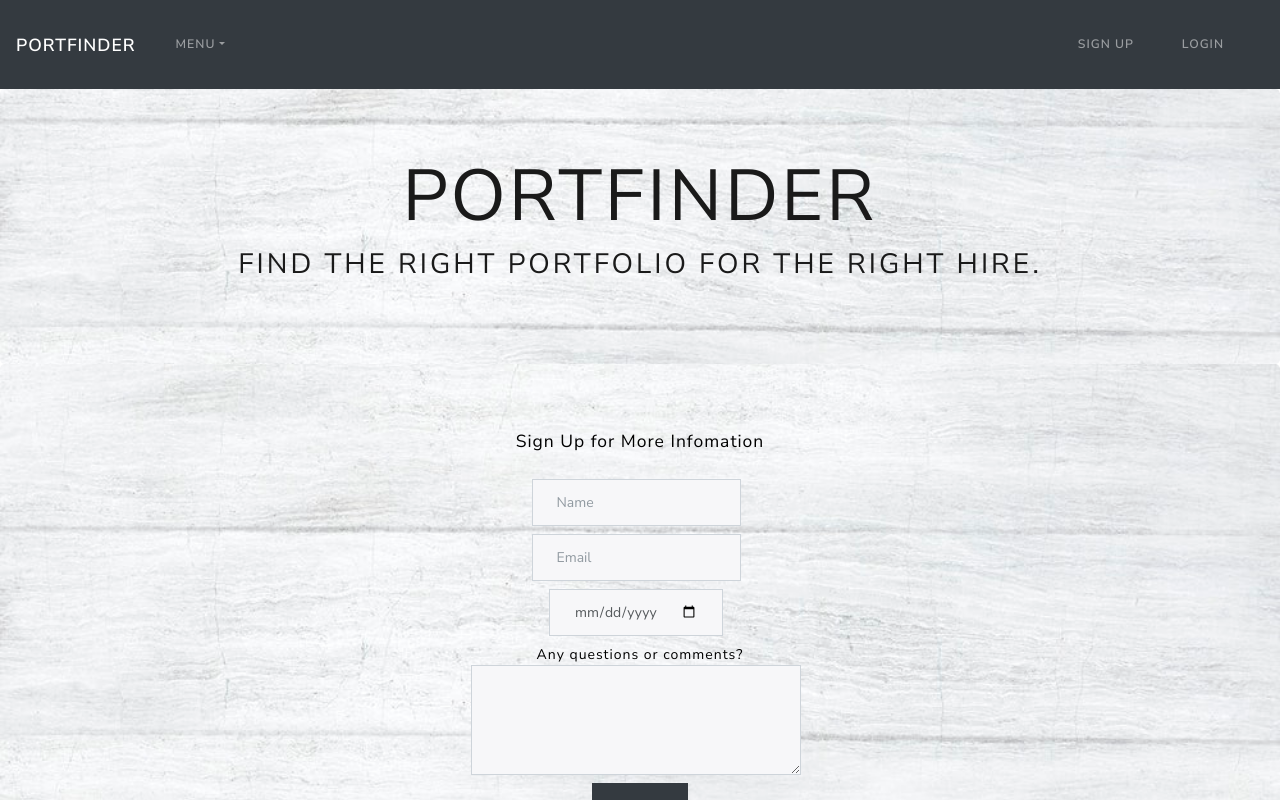
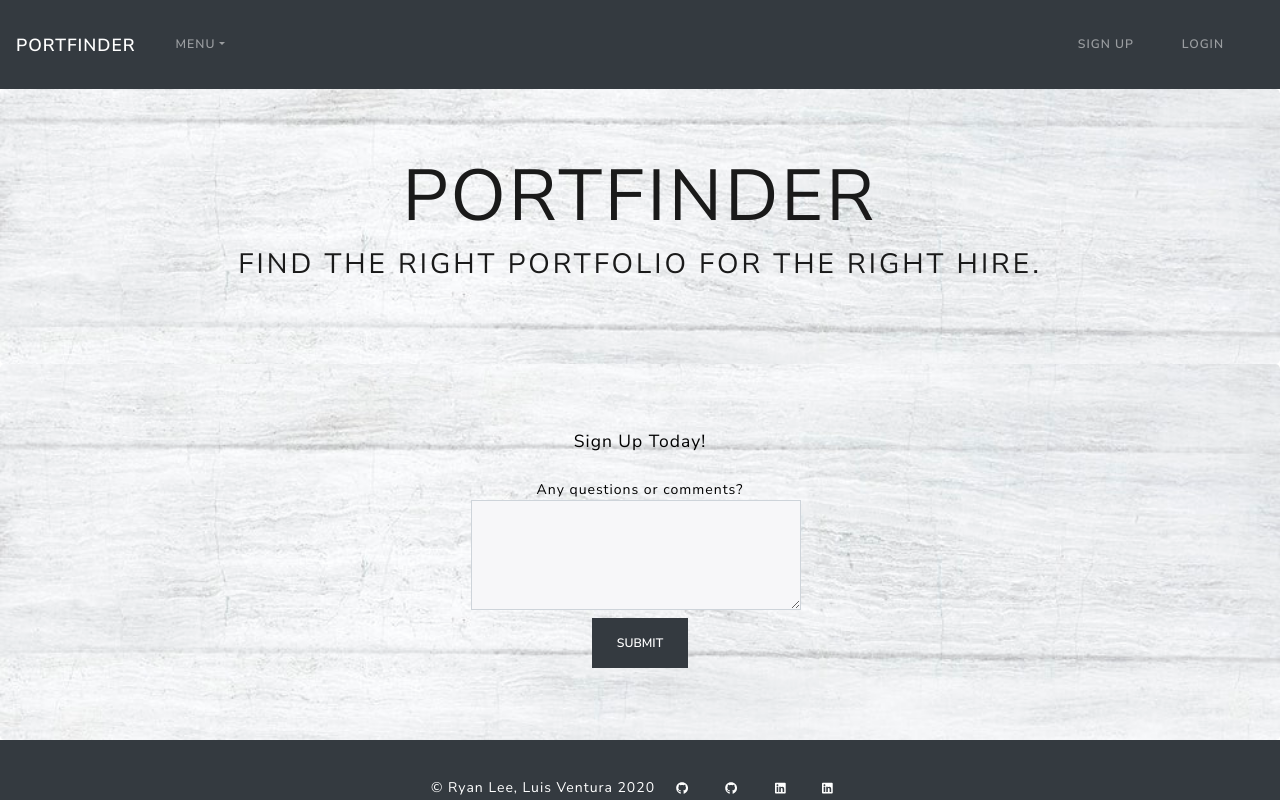
Before and after one commit to ryd0g/Winter-INT, a React (Create React App) app in the folder winter-int/: page /#/ in a window 1280 px wide. Shown: the top 800 px of the page. Built offline with nearby package versions, Linux system fonts and the light colour scheme.

Commit message:
changed cta to remove form

```diff
--- a/winter-int/src/CTA.js
+++ b/winter-int/src/CTA.js
@@ -1,24 +1,14 @@
 import 'bootstrap/dist/css/bootstrap.min.css';
 import './CTA.css';
+import { NavLink } from 'react-router-dom';
 
 function CTA() {
   return (
     <section id='CTA'>
       <div class='jumbotron text-center mb-0'>
-        <p class='lead mb-4'>Sign Up for More Infomation</p>
+        <p class='lead mb-4'>Sign Up Today!</p>
         <div class='d-flex justify-content-center'>
           <form class='form-inline'>
-            <input
-              type='text'
-              class='form-control mb-2 mr-sm-2'
-              placeholder='Name'
-            />
-            <input
-              type='text'
-              class='form-control mb-2 mr-sm-2'
-              placeholder='Email'
-            />
-            <input type='date' class='form-control mb-2 mr-sm-2' />
             <label for='message'>Any questions or comments?</label>
             <textarea
               class='form-control mb-2 mr-sm-2'
```
